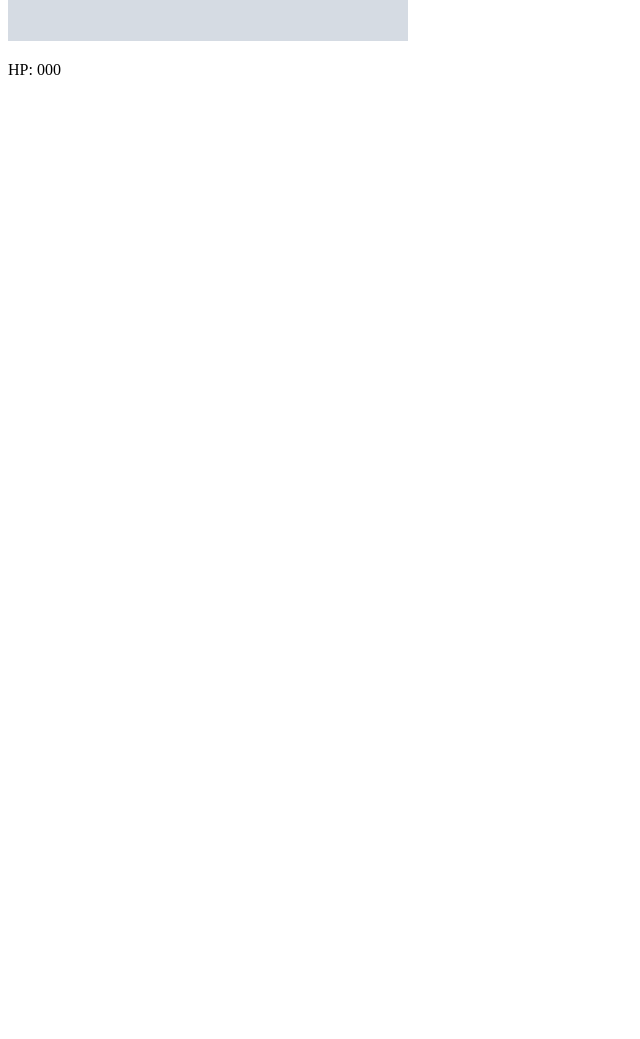
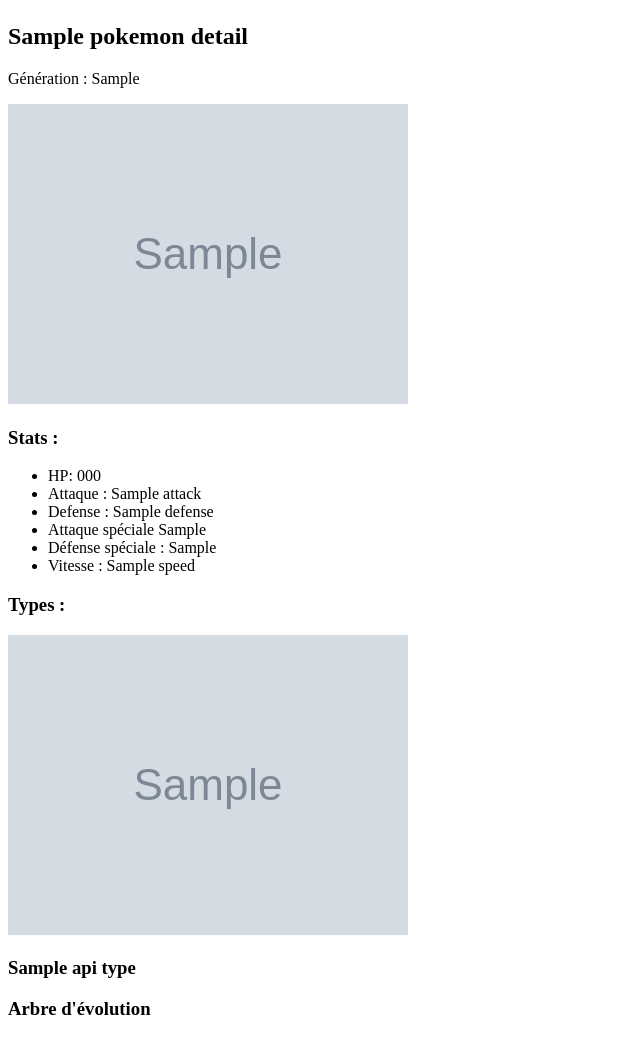
Before and after one commit to eziowao/pokedex, a PHP site: template www/views/pokemon/detail.php in a window 1280 px wide. Shown: the part 309-1348 px from the top of the page, without its empty margins (0-640 px from the left). Before the commit the page ends 384 px from the top, so only its background shows below. Run offline with PHP 8.4, Linux system fonts and the light colour scheme; the template is opened without the code that fills it: most values are stand-ins (such as "Sample title", 1, 10 or a date in 2020); grey boxes marked "Sample" are stand-in pictures.

Commit message:
Pokemon Details

```diff
--- a/www/views/pokemon/detail.php
+++ b/www/views/pokemon/detail.php
@@ -1,3 +1,4 @@
+
 <!DOCTYPE html>
 <html lang="en">
 
@@ -8,9 +9,44 @@
 </head>
 
 <body>
-    <p><?= $pokemonDetail->name ?></p>
-    <img src="<?= $pokemonDetail->image ?>" alt="">
-    <p>HP: <?= $pokemonDetail->stats->HP ?></p>
+  <div class="pokemon-name bg-warning d-flex flex-column align-items-center">
+    <div class="d-flex align-items-center">
+    <img src="<?= $pokemonDetail->sprite ?>" alt="sprite du pokemon">
+      <h2 class="ms-5"><?= $pokemonDetail->name ?></h2>
+      <i class="fa-regular fa-star fa-lg ms-3"></i>
+
+    </div>
+    <p>Génération : <?= $pokemonDetail->apiGeneration ?></p>
+  </div>
+  <div class="pokemon-image text-center">
+    <img src="<?= $pokemonDetail->image ?>" alt="image du pokemon">
+  </div>
+  <div class="d-flex justify-content-between">
+    <div class="pokemon-stats ms-5">
+      <h3>Stats :</h3>
+      <ul>
+        <li>HP: <?= $pokemonDetail->stats->HP ?></li>
+        <li>Attaque : <?= $pokemonDetail->stats->attack ?></li>
+        <li>Defense : <?= $pokemonDetail->stats->defense ?></li>
+        <li>Attaque spéciale <?= $pokemonDetail->stats->special_attack?></li>
+        <li>Défense spéciale : <?= $pokemonDetail->stats->special_defense ?></li>
+        <li>Vitesse : <?= $pokemonDetail->stats->speed ?></li>
+      </ul>
+    </div>
+    <div class="pokemon-types me-5">
+      <h3>Types :</h3>
+      <?php foreach ($pokemonDetail->apiTypes as $type): ?>
+                        <div class="d-inline-block mr-2">
+                            <img src="<?= htmlspecialchars($type->image) ?>" alt="<?= htmlspecialchars($type->name) ?>" title="<?= htmlspecialchars($type->name) ?>" class="img-fluid">
+                            <h3 class="text-center"><?= $type->name ?></h3>
+                        </div>
+                    <?php endforeach; ?>
+    </div>
+  </div>
+  <div>
+    <h3>Arbre d'évolution</h3>
+
+  </div>
     <!-- !!!! Exemple de contenu de variable $pokemonDetail
     {
  "id": 850,
```
Also changed, not shown: www/public/assets/css/style.css, www/public/assets/img/Star.png (added).
